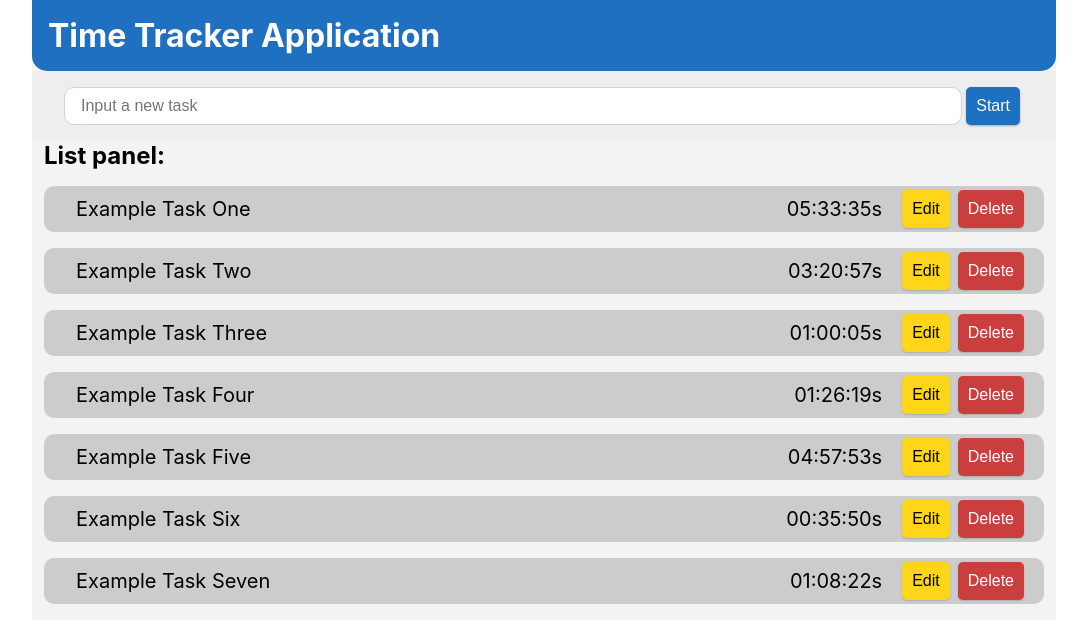
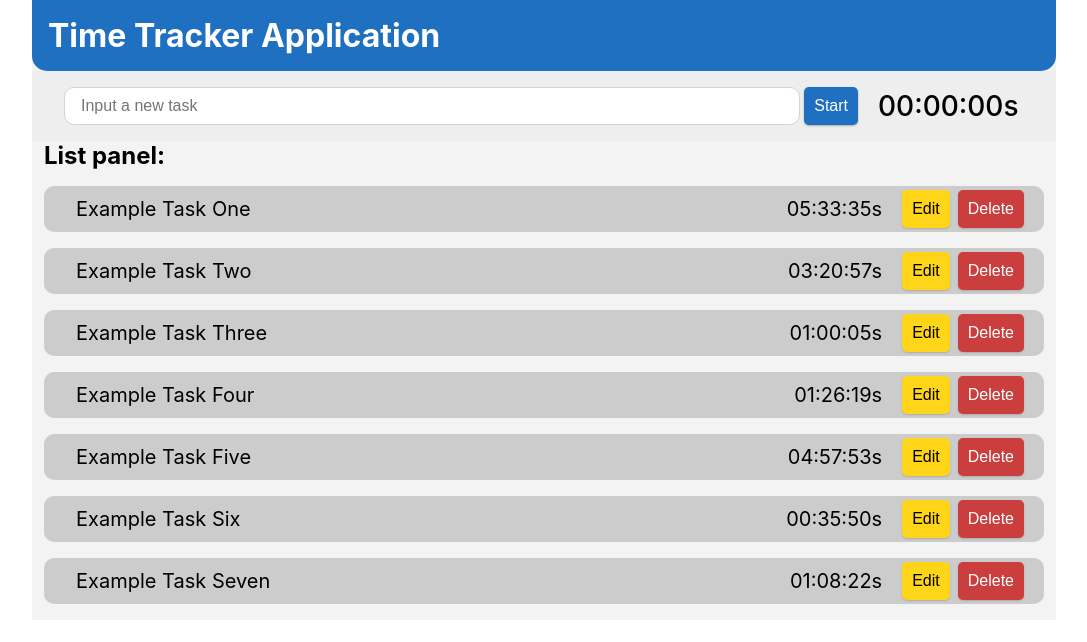
Before and after one commit to carlos-quintana/time-tracker, a React (Create React App) app: page / in a window 1280 px wide. Shown: the top 642 px of the page, without its empty margins (96-1183 px from the left). Built offline with nearby package versions, Linux system fonts and the light colour scheme.

Commit message:
Reorganized components

```diff
--- a/src/components/InputPanel.js
+++ b/src/components/InputPanel.js
@@ -65,11 +65,13 @@ export default function InputPanel({ entriesList, setEntriesList }) {
                     value={taskDescription}
                     onChange={event => setTaskDescription(event.target.value)}
                 />
-            <TimerControls
-                timerStatus={timerStatus}
-                setTimerStatus={status => setTimerStatus(status)}
-                taskSubmitTrigger={_ => setSubmittingTask(true)}
-            />
+                <TimerControls
+                    timerStatus={timerStatus}
+                    setTimerStatus={status => setTimerStatus(status)}
+                    taskSubmitTrigger={_ => setSubmittingTask(true)}
+                />
+                <TimerDisplay
+                    currentSecondsCount={currentSeconds} />
             </div>
         </div>
     );
```
